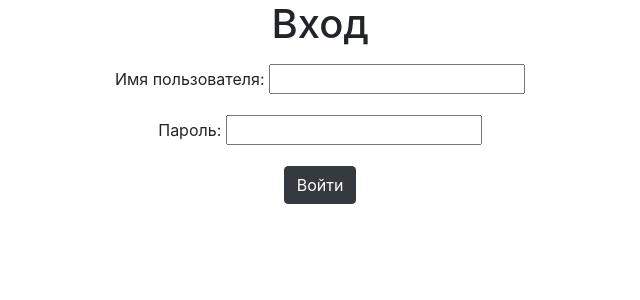
After one commit to Janik2019/exam9, a Django app: page /login/ in a window 1280 px wide. The commit adds this page. Shown: the top 300 px of the page, without its empty margins (320-960 px from the left). Run offline with Django 3.2, Linux system fonts and the light colour scheme; some libraries are stand-ins or nearby versions.

Commit message:
добавил вход и выход на базе loginview logout view

```diff
--- /dev/null
+++ b/source/webapp/templates/registration/login.html
@@ -0,0 +1,67 @@
+<!doctype html>
+
+<html lang="en">
+
+<head>
+
+    <meta charset="UTF-8">
+
+    <meta name="viewport"
+
+         content="width=device-width, user-scalable=no, initial-scale=1.0, maximum-scale=1.0, minimum-scale=1.0">
+
+    <meta http-equiv="X-UA-Compatible" content="ie=edge">
+
+
+
+<link rel="stylesheet" href="https://stackpath.bootstrapcdn.com/bootstrap/4.3.1/css/bootstrap.min.css" integrity="sha384-ggOyR0iXCbMQv3Xipma34MD+dH/1fQ784/j6cY/iJTQUOhcWr7x9JvoRxT2MZw1T" crossorigin="anonymous">
+
+
+
+    <title>Вход</title>
+
+</head>
+
+<body>
+
+<div class="container">
+
+    <h1 class="text-center mb-3">Вход</h1>
+
+    <form action="{% url 'webapp:login' %}" method="post" class="text-center">
+
+        {% csrf_token %}
+
+        {% if has_error %}
+
+            <p class="form-error">Неверное имя пользователя или пароль.</p>
+
+        {% endif %}
+
+        <div class="form-group">
+
+            <label for="username" class="form-label">Имя пользователя:</label>
+
+            <input type="text" name="username" id="username">
+
+        </div>
+
+        <div class="form-group">
+
+            <label for="password" class="form-label">Пароль:</label>
+
+            <input type="password" name="password" id="password">
+
+        </div>
+
+        <button type="submit" class="btn btn-dark">Войти</button>
+
+    </form>
+
+</div>
+
+
+
+</body>
+
+</html>
--- a/source/webapp/urls.py
+++ b/source/webapp/urls.py
@@ -1,5 +1,6 @@
 from django.urls import path
 from .views import IndexView, PhotoView, PhotoCreateView, PhotoUpdateView, PhotoDeleteView
+from django.contrib.auth.views import LoginView, LogoutView
 
 
 app_name = 'webapp'
@@ -10,4 +11,6 @@ urlpatterns = [
     path('photo/create/', PhotoCreateView.as_view(), name='photo_create'),
     path('photo/<int:pk>/update/', PhotoUpdateView.as_view(), name='photo_update'),
     path('photo/<int:pk>/delete/', PhotoDeleteView.as_view(), name='photo_delete'),
+    path('login/', LoginView.as_view(), name='login'),
+    path('logout/', LogoutView.as_view(), name='logout')
 ]
```
Also changed, not shown: source/gallery/settings.py (+12 -12 lines), source/webapp/templates/base.html (+8 -8 lines).
